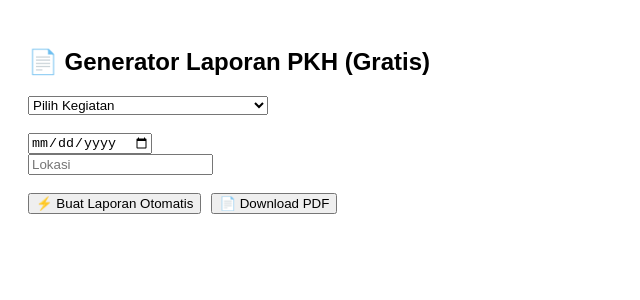
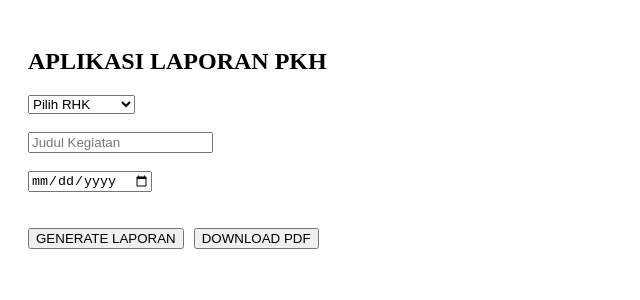
Before and after one commit to azkayaa/laporan-rhk, a React (Vite) app: page / in a window 1280 px wide. Shown: the top 300 px of the page, without its empty margins (0-640 px from the left). Built offline with nearby package versions, Linux system fonts and the light colour scheme.

Commit message:
Update App.jsx

```diff
--- a/src/App.jsx
+++ b/src/App.jsx
@@ -1,99 +1,141 @@
 import React, { useState } from "react";
 import jsPDF from "jspdf";
 
-const kegiatanList = [
-  { rhk: 1, nama: "Edukasi Penyaluran Bansos" },
-  { rhk: 2, nama: "Pertemuan P2K2" },
-  { rhk: 3, nama: "Verifikasi Komitmen" },
-  { rhk: 4, nama: "Graduasi KPM" },
-  { rhk: 5, nama: "Pemutakhiran Data" },
-  { rhk: 6, nama: "Respon Kasus" },
-  { rhk: 7, nama: "Laporan Bulanan" },
-  { rhk: 8, nama: "TLHP & Koordinasi" },
-  { rhk: 9, nama: "Publikasi Media Sosial" },
-];
+export default function App() {
+  const [rhk, setRhk] = useState("");
+  const [judul, setJudul] = useState("");
+  const [tanggal, setTanggal] = useState("");
 
-export default function App() {
-  const [selected, setSelected] = useState(null);
-  const [tanggal, setTanggal] = useState("");
-  const [lokasi, setLokasi] = useState("");
-  const [isi, setIsi] = useState("");
+  const [p2k2, setP2k2] = useState({
+    kelompok: "",
+    lokasi: "",
+    jumlah: "",
+    modul: "",
+    sesi: ""
+  });
 
-  // 🔥 GENERATE TANPA AI
-  const generateManual = () => {
-    if (!selected) return alert("Pilih kegiatan dulu!");
+  const [hasil, setHasil] = useState("");
 
-    const teks = `
+  const generateLaporan = () => {
+    let tambahan = "";
+
+    if (rhk === "2") {
+      tambahan = `
+Kegiatan ini dilaksanakan pada kelompok ${p2k2.kelompok} yang bertempat di rumah ${p2k2.lokasi}.
+Kegiatan diikuti oleh ${p2k2.jumlah} KPM dengan materi ${p2k2.modul} pada ${p2k2.sesi}.
+`;
+    }
+
+    const text = `
+LAPORAN KEGIATAN
+
 A. PENDAHULUAN
-Kegiatan ${selected.nama} merupakan bagian dari pelaksanaan Program Keluarga Harapan (PKH) yang bertujuan meningkatkan kesejahteraan masyarakat.
+
+Kegiatan ini dilaksanakan sebagai bagian dari Program Keluarga Harapan (PKH) dalam rangka meningkatkan kesejahteraan masyarakat serta memastikan bantuan sosial tersalurkan secara tepat sasaran.
+
+Adapun tujuan dari kegiatan ini adalah untuk memberikan pemahaman, pendampingan serta memastikan kepatuhan KPM terhadap ketentuan program.
 
 B. KEGIATAN
-Kegiatan dilaksanakan pada tanggal ${tanggal || "-"} bertempat di ${lokasi || "-"} dengan melibatkan KPM PKH dan pihak terkait.
+
+Pada tanggal ${tanggal}, telah dilaksanakan kegiatan ${judul}.
+
+${tambahan}
+
+Kegiatan dilaksanakan secara langsung dengan pendekatan persuasif dan edukatif kepada KPM. Seluruh peserta mengikuti kegiatan dengan baik dan menunjukkan antusiasme tinggi.
 
 C. HASIL
-Kegiatan berjalan dengan baik dan lancar sesuai dengan ketentuan yang berlaku serta memberikan dampak positif bagi peserta.
 
-D. PENUTUP
-Demikian laporan ini dibuat sebagai bentuk pertanggungjawaban pelaksanaan kegiatan.
+Hasil dari kegiatan ini menunjukkan bahwa KPM memahami materi yang disampaikan dan mampu menerapkan dalam kehidupan sehari-hari. Selain itu, kegiatan ini juga meningkatkan kesadaran KPM terhadap pentingnya kepatuhan terhadap program bantuan sosial.
+
+D. KESIMPULAN
+
+Kegiatan berjalan dengan lancar dan memberikan dampak positif bagi KPM. Diharapkan kegiatan ini dapat terus dilaksanakan secara berkelanjutan.
+
+E. PENUTUP
+
+Demikian laporan ini dibuat sebagai bentuk pertanggungjawaban pelaksanaan tugas.
 `;
 
-    setIsi(teks);
+    setHasil(text);
   };
 
-  // 🔥 PDF
   const downloadPDF = () => {
-    if (!selected) return alert("Pilih kegiatan dulu!");
+    const doc = new jsPDF();
+    doc.setFont("Times", "Normal");
+    doc.setFontSize(12);
 
-    const doc = new jsPDF();
+    const lines = doc.splitTextToSize(hasil, 180);
+    doc.text(lines, 15, 15);
 
-    doc.setFontSize(12);
-    doc.text("KEMENTERIAN SOSIAL REPUBLIK INDONESIA", 20, 20);
-
-    doc.setFontSize(10);
-    doc.text(`Kegiatan: ${selected.nama}`, 20, 40);
-    doc.text(`Tanggal: ${tanggal}`, 20, 50);
-    doc.text(`Lokasi: ${lokasi}`, 20, 60);
-
-    doc.text("Isi Laporan:", 20, 80);
-    doc.text(isi || "-", 20, 90, { maxWidth: 170 });
-
-    doc.save(`RHK-${selected.rhk}.pdf`);
+    doc.save(`Laporan_RHK_${rhk}.pdf`);
   };
 
   return (
-    <div style={{ padding: 20, fontFamily: "Arial" }}>
-      <h2>📄 Generator Laporan PKH (Gratis)</h2>
+    <div style={{ padding: 20 }}>
+      <h2>APLIKASI LAPORAN PKH</h2>
 
-      <select onChange={(e) => setSelected(kegiatanList[e.target.value])}>
-        <option>Pilih Kegiatan</option>
-        {kegiatanList.map((k, i) => (
-          <option key={i} value={i}>
-            RHK {k.rhk} - {k.nama}
-          </option>
-        ))}
+      <select onChange={(e) => setRhk(e.target.value)}>
+        <option value="">Pilih RHK</option>
+        <option value="1">RHK 1</option>
+        <option value="2">RHK 2 (P2K2)</option>
+        <option value="3">RHK 3</option>
       </select>
 
       <br /><br />
 
-      <input type="date" onChange={(e) => setTanggal(e.target.value)} />
-      <br />
       <input
-        placeholder="Lokasi"
-        onChange={(e) => setLokasi(e.target.value)}
+        placeholder="Judul Kegiatan"
+        onChange={(e) => setJudul(e.target.value)}
       />
 
       <br /><br />
 
-      <button onClick={generateManual}>
-        ⚡ Buat Laporan Otomatis
+      <input
+        type="date"
+        onChange={(e) => setTanggal(e.target.value)}
+      />
+
+      <br /><br />
+
+      {rhk === "2" && (
+        <div>
+          <h4>Detail P2K2</h4>
+
+          <input placeholder="Nama Kelompok"
+            onChange={(e)=>setP2k2({...p2k2, kelompok:e.target.value})} />
+
+          <br />
+
+          <input placeholder="Di rumah siapa"
+            onChange={(e)=>setP2k2({...p2k2, lokasi:e.target.value})} />
+
+          <br />
+
+          <input placeholder="Jumlah KPM"
+            onChange={(e)=>setP2k2({...p2k2, jumlah:e.target.value})} />
+
+          <br />
+
+          <input placeholder="Modul"
+            onChange={(e)=>setP2k2({...p2k2, modul:e.target.value})} />
+
+          <br />
+
+          <input placeholder="Sesi"
+            onChange={(e)=>setP2k2({...p2k2, sesi:e.target.value})} />
+        </div>
+      )}
+
+      <br />
+
+      <button onClick={generateLaporan}>GENERATE LAPORAN</button>
+
+      <button onClick={downloadPDF} style={{ marginLeft: 10 }}>
+        DOWNLOAD PDF
       </button>
 
-      <button onClick={downloadPDF} style={{ marginLeft: 10 }}>
-        📄 Download PDF
-      </button>
-
-      <pre style={{ marginTop: 20, whiteSpace: "pre-wrap" }}>
-        {isi}
+      <pre style={{ whiteSpace: "pre-wrap", marginTop: 20 }}>
+        {hasil}
       </pre>
     </div>
   );
```
